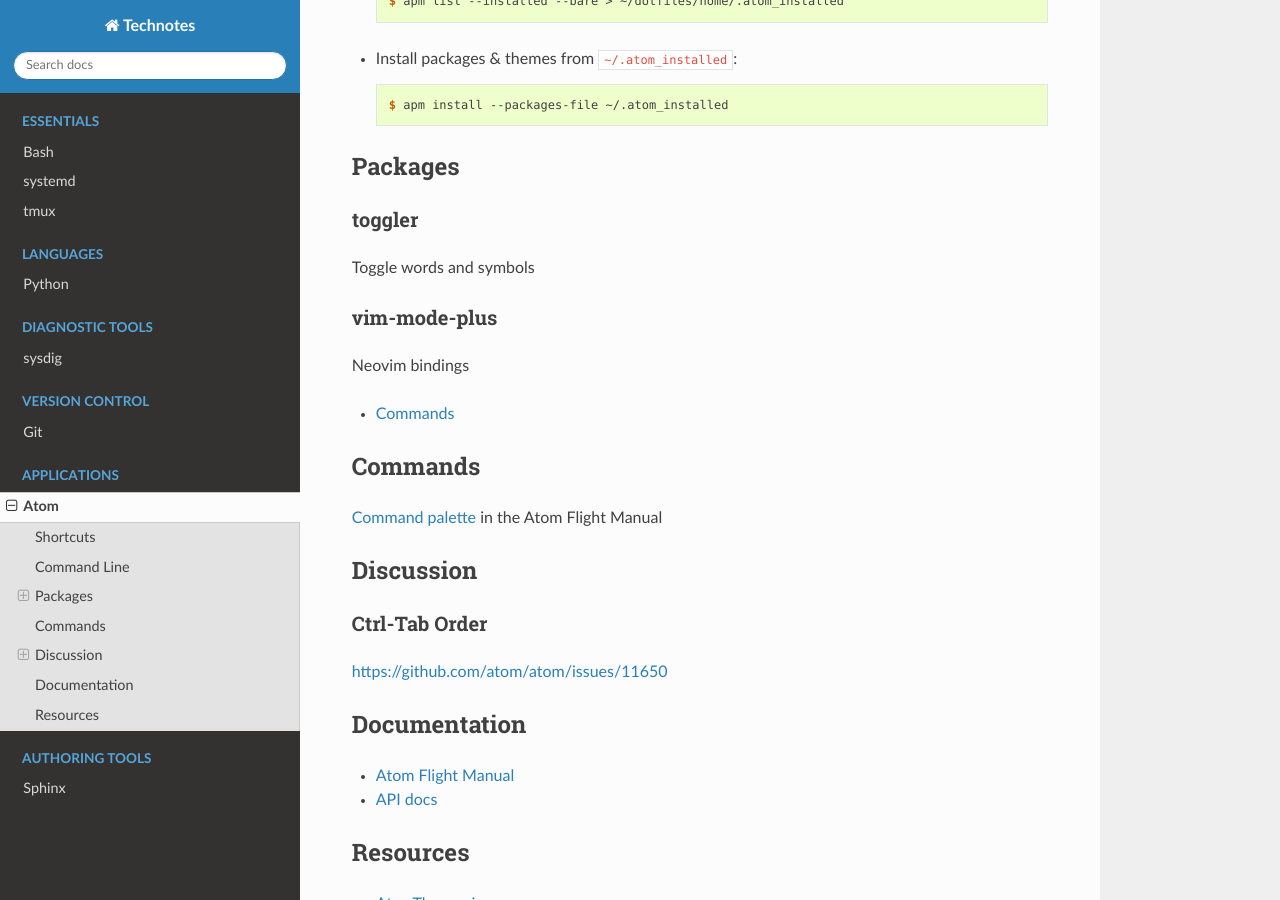
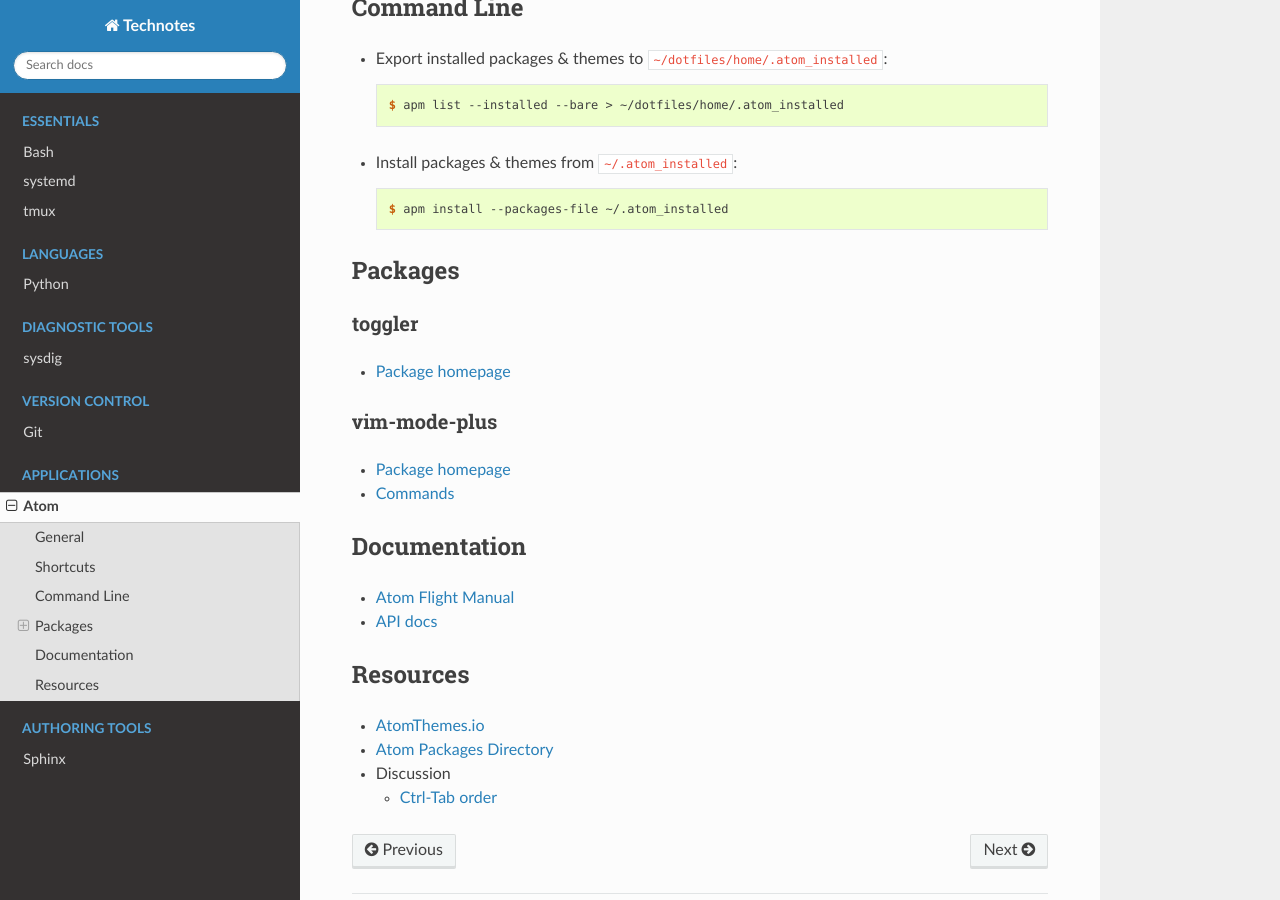
Before and after one commit to heterotopian/technotes, a Sphinx documentation site: the page built from source/atom.rst, in a window 1280 px wide and 900 px high, scrolled down 684 px. Built offline with Sphinx 7.4.7 and the Read the Docs theme 2.0.0, drawn with Linux system fonts in a browser that asks for light colours; some of the changed text lies outside the part shown.

Commit message:
Minor changes

```diff
--- a/source/atom.rst
+++ b/source/atom.rst
@@ -5,6 +5,12 @@
 ====
 
 .. highlight:: console
+
+General
+=======
+
+- `Command palette <http://flight-manual.atom.io/getting-started/sections/atom-basics/#command-palette>`_
+
 
 
 Shortcuts
@@ -44,6 +50,7 @@
       - :kbd:`Ctrl-Shift-I`
 
 
+
 Command Line
 ============
 
@@ -56,35 +63,22 @@
     $ apm install --packages-file ~/.atom_installed
 
 
+
 Packages
 ========
 
 toggler
 -------
 
-Toggle words and symbols
+- `Package homepage <https://atom.io/packages/toggler>`_
+
 
 vim-mode-plus
 -------------
 
-Neovim bindings
-
+- `Package homepage <https://atom.io/packages/vim-mode-plus>`_
 - `Commands <https://github.com/t9md/atom-vim-mode-plus/wiki/Commands>`_
 
-
-Commands
-========
-
-`Command palette <http://flight-manual.atom.io/getting-started/sections/atom-basics/#command-palette>`_ in the Atom Flight Manual
-
-
-Discussion
-==========
-
-Ctrl-Tab Order
---------------
-
-https://github.com/atom/atom/issues/11650
 
 
 Documentation
```
Also changed, not shown: other parts of source/atom.rst (+4 -0 lines).
